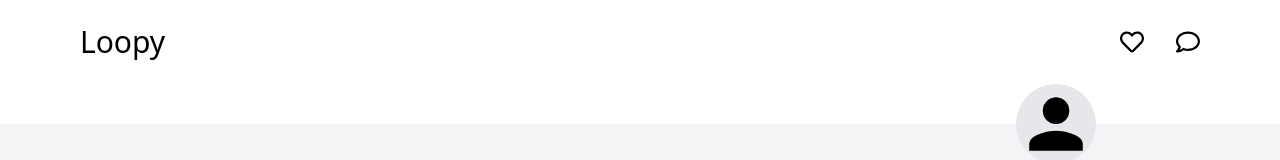
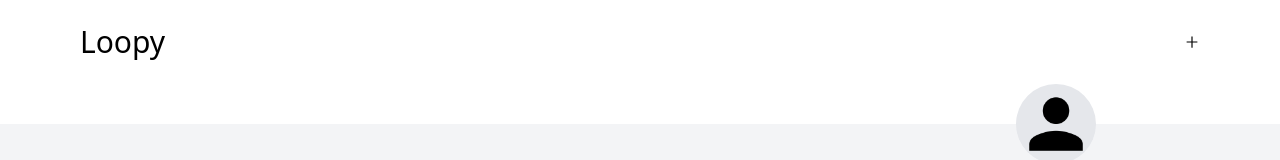
Before and after one commit to loopy-lim/loopy-blog, a React (Vite) app in the folder fe/: page / in a window 1280 px wide. Shown: the top 160 px of the page. Built offline with nearby package versions, Linux system fonts and the light colour scheme.

Commit message:
feat(navbar): add navbar options

```diff
--- a/fe/src/Components/NavBar/NavBar.component.tsx
+++ b/fe/src/Components/NavBar/NavBar.component.tsx
@@ -1,13 +1,24 @@
 import { Link } from 'react-router-dom';
 import NavBarCenterComponent from './NavBarCenter.component';
 import { FaRegComment, FaRegHeart } from 'react-icons/fa';
+import { AiOutlinePlus } from 'react-icons/ai';
 
+/**
+ * is로 시작되는 변수는 모두 false가 기본입니다.
+ * @param nav config
+ */
 const NavBarComponent = ({
-  isWhite,
+  isTextWhite,
   isFixed,
+  isPlus,
+  isHeart,
+  isComment,
 }: {
-  isWhite: boolean;
-  isFixed: boolean;
+  isTextWhite?: boolean;
+  isFixed?: boolean;
+  isPlus?: boolean;
+  isHeart?: boolean;
+  isComment?: boolean;
 }) => {
   const subtitle = '';
 
@@ -15,7 +26,7 @@ const NavBarComponent = ({
     <div
       className={`w-full px-[5%] py-2 flex justify-between z-50 ${
         isFixed ? 'fixed' : ''
-      } ${isWhite ? 'text-white' : ''}
+      } ${isTextWhite ? 'text-white' : ''}
       backdrop-blur-md`}
     >
       <div className="flex items-center justify-center">
@@ -25,12 +36,27 @@ const NavBarComponent = ({
       </div>
       {subtitle ? <NavBarCenterComponent subtitle={subtitle} /> : ''}
       <div className="flex items-center justify-center">
+        {isHeart ? (
           <Link to="/" className="p-4">
             <FaRegHeart className="w-6 h-6" />
           </Link>
+        ) : (
+          ''
+        )}
+        {isComment ? (
           <Link to="/" className="p-4">
             <FaRegComment className="w-6 h-6" />
           </Link>
+        ) : (
+          ''
+        )}
+        {isPlus ? (
+          <Link to="/" className="p-4">
+            <AiOutlinePlus />
+          </Link>
+        ) : (
+          ''
+        )}
       </div>
     </div>
   );
--- /dev/null
+++ b/fe/src/Components/Post/PostWrite/PostWrite.component.tsx
@@ -0,0 +1,5 @@
+const PostWriteComponent = () => {
+  return;
+};
+
+export default PostWriteComponent;
--- a/fe/src/Pages/Home/Home.tsx
+++ b/fe/src/Pages/Home/Home.tsx
@@ -1,10 +1,17 @@
 import PostHomeComponent from '../../Components/Home/PostHome.component';
 import NavBarComponent from '../../Components/NavBar/NavBar.component';
+import useSWR from 'swr';
+import { fetcher } from '../../../utils/fetcher';
 
 const Home = () => {
+  const { data, error, isLoading } = useSWR('', fetcher);
+
+  if (error) return <div> faild to load</div>;
+  if (isLoading) return <div> loading...</div>;
+
   return (
     <div className="h-fit">
-      <NavBarComponent isFixed={false} isWhite={false} />
+      <NavBarComponent isPlus={true} />
       <PostHomeComponent />
     </div>
   );
--- a/fe/src/Pages/Post/Post.tsx
+++ b/fe/src/Pages/Post/Post.tsx
@@ -20,10 +20,15 @@ const Post = () => {
 
   return (
     <div className="h-fit">
-      <NavBarComponent isFixed={true} isWhite={isTitleBackgroundHeight} />
+      <NavBarComponent
+        isFixed={true}
+        isTextWhite={isTitleBackgroundHeight}
+        isHeart={true}
+        isComment={true}
+      />
       <PostComponent />
       <div className="translate-y-[100vh]">
-        <ComponentCountComponent countedComment={0}/>
+        <ComponentCountComponent countedComment={0} />
         <CommentComponent />
         <PostHomeComponent />
       </div>
--- /dev/null
+++ b/fe/utils/fetcher.ts
@@ -0,0 +1,3 @@
+const fetcher = (...args: any) => fetch(args).then(res => res.json());
+
+export { fetcher };
```
Also changed, not shown: fe/package.json (+4 -3 lines), fe/src/Components/Post/PostView/Post.component.tsx (renamed from fe/src/Components/Post/Post.component.tsx), fe/src/Components/Post/PostView/PostBackground.component.tsx (renamed from fe/src/Components/Post/PostBackground.component.tsx), fe/src/Components/Post/PostView/PostCell.component.tsx (renamed from fe/src/Components/Post/PostCell.component.tsx), 1 other file (tests, documents, lock files or other folders). Lines whose indentation alone changed are shown as unchanged.
